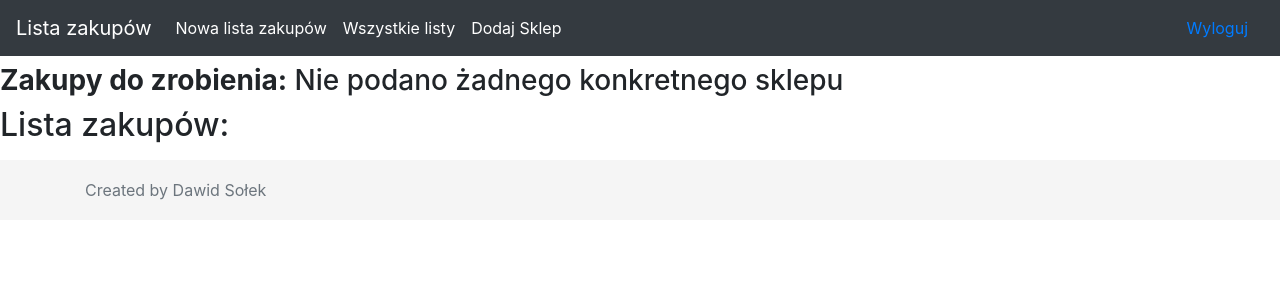
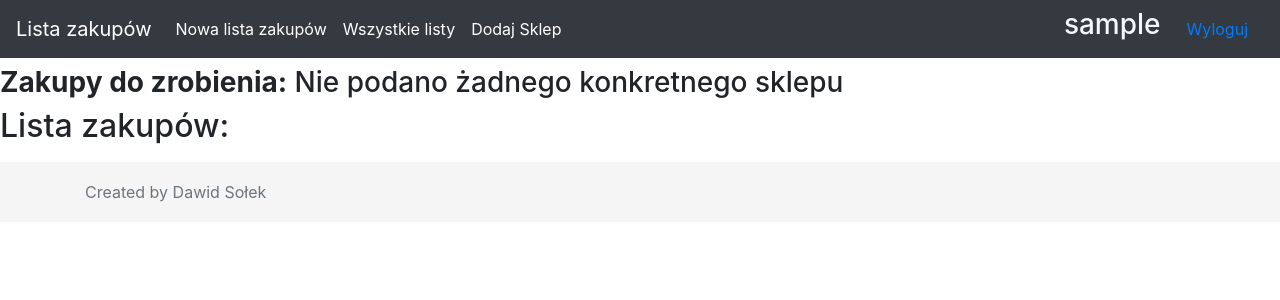
Before and after one commit to DawidSol/My_Project, a Django app: page / in a window 1280 px wide. Shown: the top 300 px of the page. Run offline with Django 5.2, Linux system fonts and the light colour scheme; the visitor is signed in with stand-in values (Sample User, id 1); data that the repository does not hold is empty; some libraries are stand-ins or nearby versions.

Commit message:
user name

```diff
--- a/My_Project/templates/base.html
+++ b/My_Project/templates/base.html
@@ -11,6 +11,9 @@
   <script src="https://maxcdn.bootstrapcdn.com/bootstrap/4.0.0/js/bootstrap.min.js" integrity="sha384-JZR6Spejh4U02d8jOt6vLEHfe/JQGiRRSQQxSfFWpi1MquVdAyjUar5+76PVCmYl" crossorigin="anonymous"></script>
 </head>
 <style>
+    .user-color{
+        color: aliceblue;
+    }
     .right-button {
         float: right;
         margin-left: 10px;
@@ -39,6 +42,7 @@
     </div>
   </div>
     {% if user.is_authenticated %}
+            <h3 class="user-color">{{ user.username }}</h3>
             <a class="nav-item nav-link active right-button" href="/logout/">Wyloguj</a>
             {% else %}
             <a class="nav-item nav-link active right-button" href="/login/">Zaloguj</a>
```
